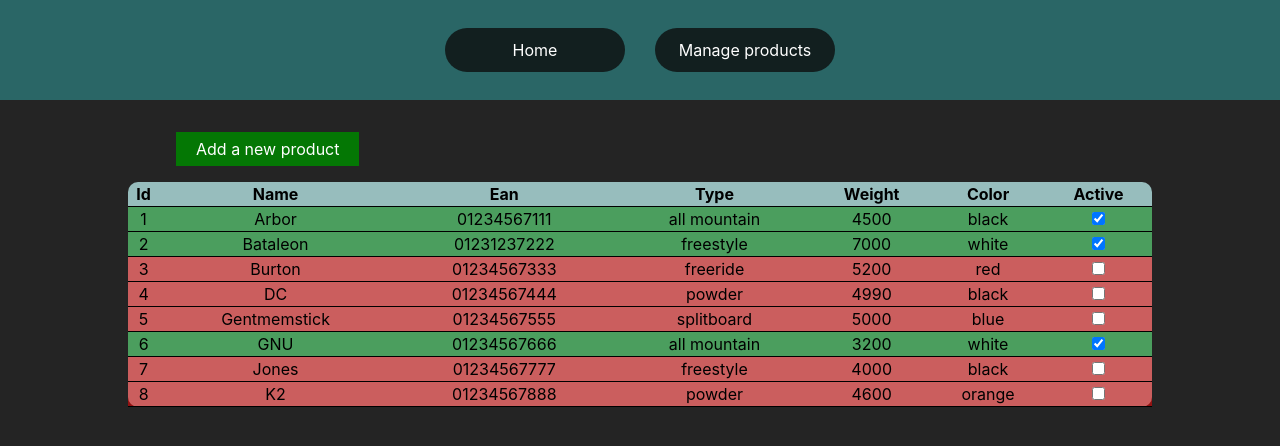
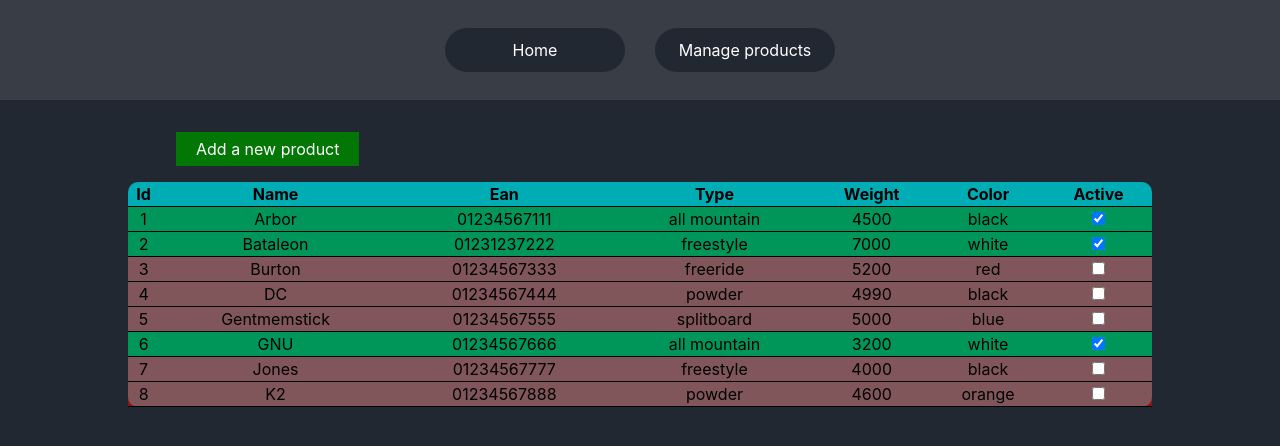
Before and after one commit to Clawetoora/react-typescript-warehouse-managing-system, a React (Vite) app: page /products in a window 1280 px wide. Shown: the top 446 px of the page. Built offline with nearby package versions, Linux system fonts and the light colour scheme.

Commit message:
Adding nav context to update button style on click for all routes

```diff
--- a/src/components/MainTable.module.scss
+++ b/src/components/MainTable.module.scss
@@ -7,7 +7,7 @@
 
 .table {
   width: 80%;
-  background-color: rgb(151, 189, 189);
+  background-color: #00adb5;
   border-radius: 10px;
   color: black;
   border-collapse: collapse;
--- a/src/components/ManageTable.module.scss
+++ b/src/components/ManageTable.module.scss
@@ -9,7 +9,7 @@
 .table {
   margin-top: 1rem;
   width: 100%;
-  background-color: rgb(151, 189, 189);
+  background-color: #00adb5;
   border-radius: 10px;
   color: black;
   border-collapse: collapse;
--- a/src/components/ManageTable.tsx
+++ b/src/components/ManageTable.tsx
@@ -54,7 +54,7 @@
                 <td>{product.weight}</td>
                 <td>{product.color}</td>
                 <td>
-                  <input type="checkbox" checked={product.active} />
+                  <input type="checkbox" readOnly checked={product.active} />
                 </td>
               </tr>
             );
--- a/src/components/UI/MainNav.module.scss
+++ b/src/components/UI/MainNav.module.scss
@@ -1,5 +1,5 @@
 .navigation {
-  background-color: rgb(42, 102, 102);
+  background-color: #393e46;
   height: 100px;
   display: flex;
   align-items: center;
@@ -12,7 +12,7 @@
   width: 140px;
   text-decoration: none;
   color: white;
-  background-color: rgb(18, 31, 31);
+  background-color: #222831;
   padding: 10px 20px;
   border-radius: 100px;
   transition: all 0.3s;
@@ -29,3 +29,8 @@
     box-shadow: 0 10px 10px rgba(0, 0, 0, 0.4);
   }
 }
+
+.button-selected {
+  @extend .button;
+  border: 1px solid white;
+}
--- a/src/components/UI/MainNav.tsx
+++ b/src/components/UI/MainNav.tsx
@@ -1,13 +1,34 @@
-import React from "react";
+import React, { useEffect, useState } from "react";
 import { NavLink } from "react-router-dom";
 import styles from "./MainNav.module.scss";
 export default function Nav() {
+  const [currentPage, setCurrentPage] = useState(0);
+
+  useEffect(() => {
+    console.log(currentPage);
+  }, [currentPage]);
+
+  const handleClick = (page: number) => {
+    setCurrentPage(page);
+  };
   return (
     <nav className={styles.navigation}>
-      <NavLink className={styles.button} to="/">
+      <NavLink
+        onClick={() => handleClick(1)}
+        className={
+          currentPage === 1 ? styles["button-selected"] : styles.button
+        }
+        to="/"
+      >
         Home
       </NavLink>
-      <NavLink className={styles.button} to="/products">
+      <NavLink
+        onClick={() => handleClick(2)}
+        className={
+          currentPage === 2 ? styles["button-selected"] : styles.button
+        }
+        to="/products"
+      >
         Manage products
       </NavLink>
     </nav>
--- a/src/index.scss
+++ b/src/index.scss
@@ -4,8 +4,8 @@
   font-weight: 400;
 
   color-scheme: light dark;
-  color: rgba(255, 255, 255, 0.87);
-  background-color: #242424;
+  color: #eeeeee;
+  background-color: #222831;
 
   font-synthesis: none;
   text-rendering: optimizeLegibility;
```
Also changed, not shown: src/context/CurrentPageContext.tsx (added).
